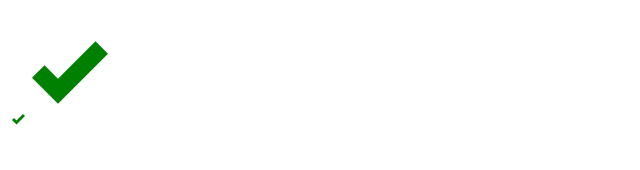
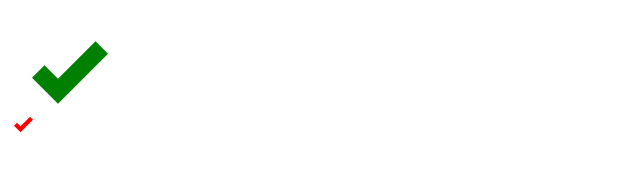
Before and after one commit to robertjd/css-checkbox, a plain HTML site: page index.html in a window 1280 px wide. Shown: the full height of the page, 0-640 px from the left. Drawn offline with Linux system fonts and the light colour scheme.

Commit message:
make it more reusable

```diff
--- a/index.html
+++ b/index.html
@@ -1 +1 @@
-<!DOCTYPE doctype=html5><html><head><link rel="stylesheet" type="text/css" href="style.css"/></head><body><div class="outer"><div class="inner"></div><div class="inner2"></div><div class="inner3"></div><div class="inner4"></div></div><div class="outer style2"><div class="inner"></div><div class="inner2"></div><div class="inner3"></div><div class="inner4"></div></div></body></html>
+<!DOCTYPE doctype=html5><html><head><link rel="stylesheet" type="text/css" href="style.css"/></head><body><div class="check-green"><div class="outer"><div class="inner"></div><div class="inner2"></div><div class="inner3"></div><div class="inner4"></div></div></div><div class="check-red"><div class="outer"><div class="inner"></div><div class="inner2"></div><div class="inner3"></div><div class="inner4"></div></div></div></body></html>
--- a/style.less
+++ b/style.less
@@ -5,9 +5,8 @@
        -o-transform: rotate(@degrees);
           transform: rotate(@degrees);
 }
-
+.css-checkbox(@size,@color){
     .outer{
-    @size:100px;
         width:@size;
         height: @size;
         background-color: white;
@@ -15,16 +14,11 @@
         overflow: hidden;
     }
 
-.style2{
-    width: 17px;
-    height: 17px;
-}
-
     .inner{
         position: absolute;
         width:100%;
         height:100%;
-    background-color: green;
+        background-color: @color;
         .rotate(45deg);
 
         bottom:25%;
@@ -60,3 +54,11 @@
         background-color: white;
         .rotate(45deg);
     }
+}
+
+.check-green{
+    .css-checkbox(100px,green);
+}
+.check-red{
+    .css-checkbox(25px,red);
+}
```
Also changed, not shown: style.css, 1 other file. Lines whose indentation alone changed are shown as unchanged.
